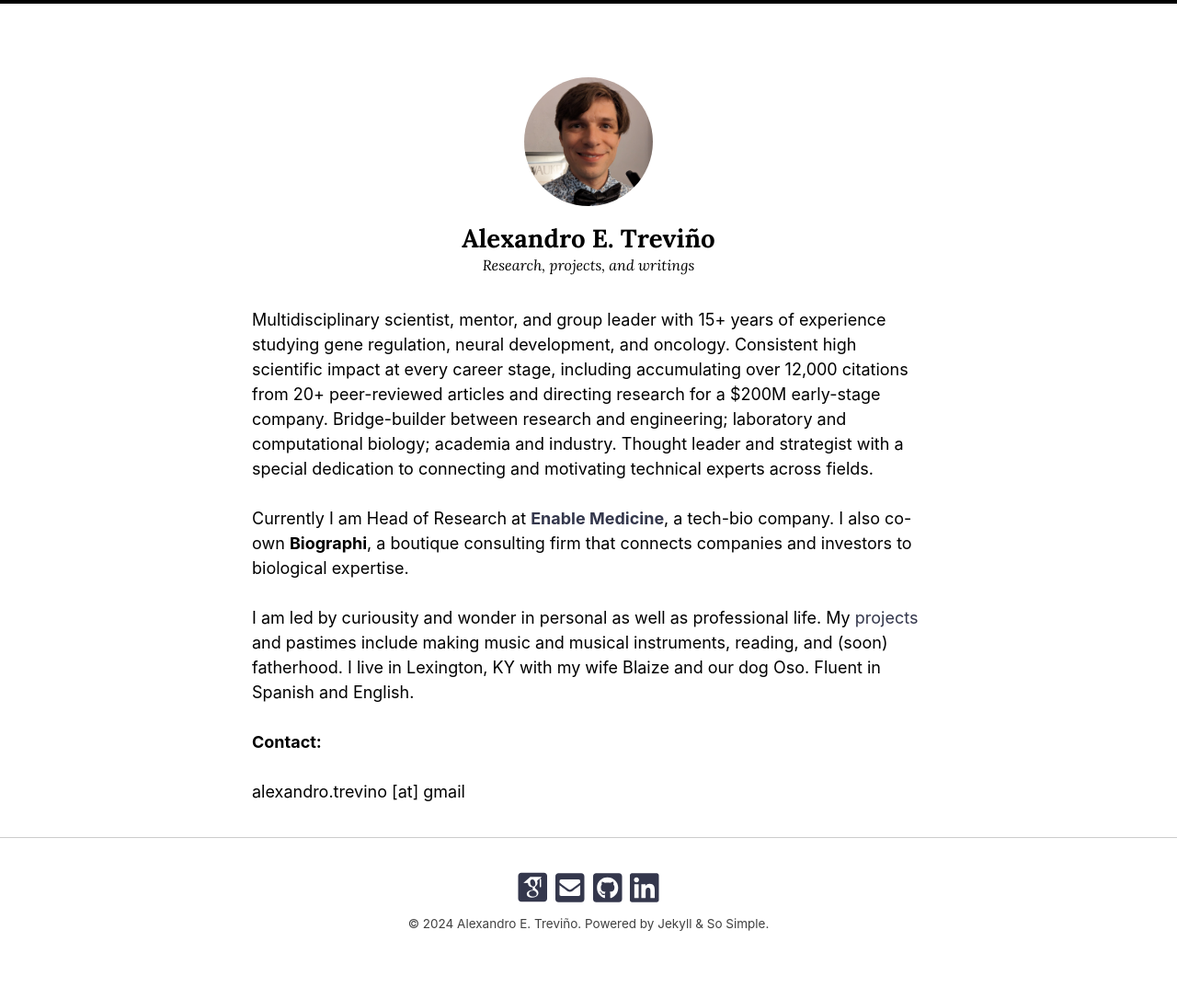
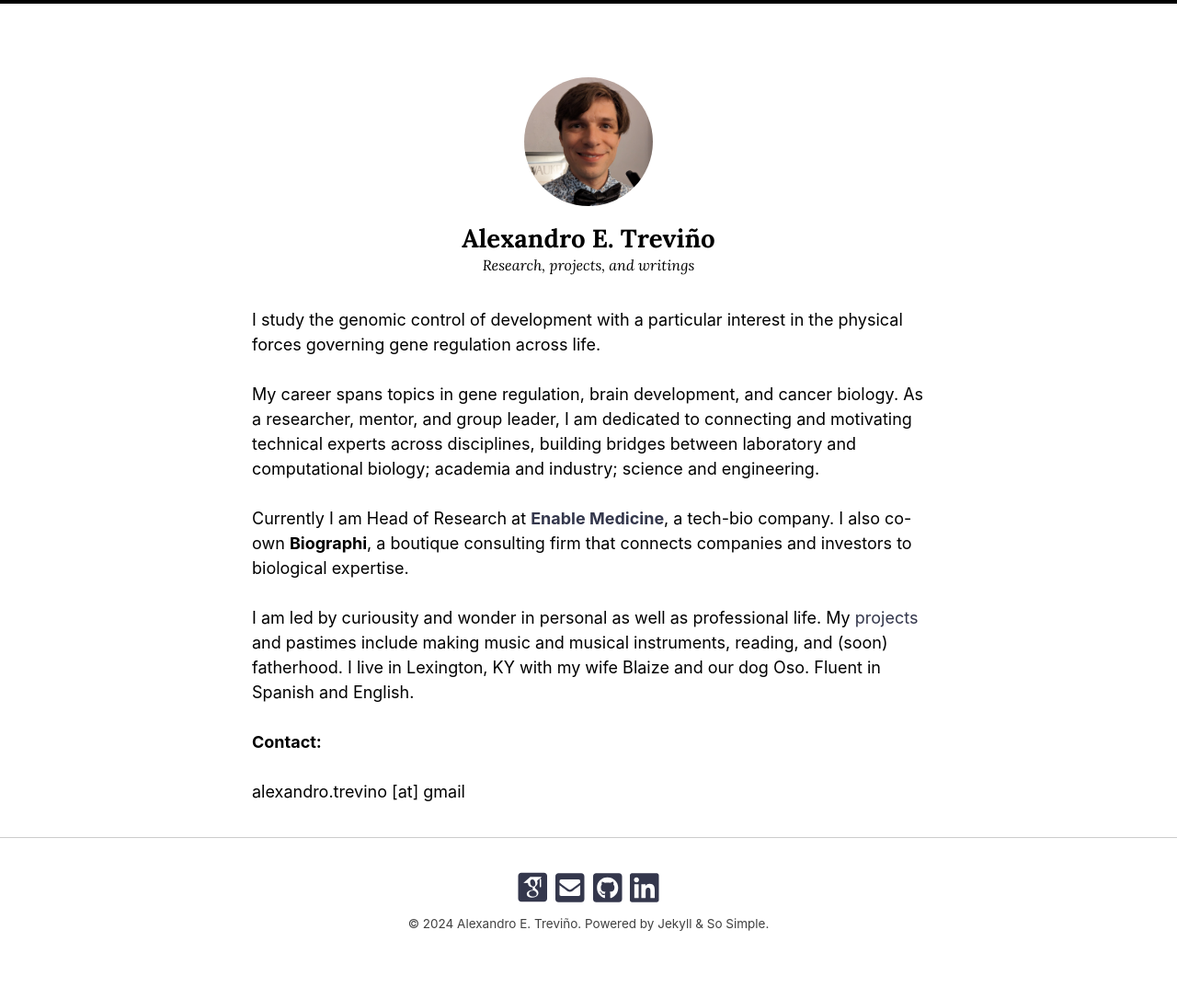
Before and after one commit to alexandrotrevino/alexandrotrevino.github.io, a Jekyll site: the page built from index.md, in a window 1280 px wide. Shown: the whole page at 92% size. Built offline with Jekyll 4.4.1, drawn with Linux system fonts in a browser that asks for light colours; nearby versions of some CDN libraries; some web fonts are replaced; comment, search, counter and statistics services are not loaded.

Commit message:
index text

```diff
--- a/index.md
+++ b/index.md
@@ -5,7 +5,9 @@ show_excerpts: true
 entries_layout: list
 ---
 
-Multidisciplinary scientist, mentor, and group leader with 15+ years of experience studying gene regulation, neural development, and oncology. Consistent high scientific impact at every career stage, including accumulating over 12,000 citations from 20+ peer-reviewed articles and directing research for a $200M early-stage company. Bridge-builder between research and engineering; laboratory and computational biology; academia and industry. Thought leader and strategist with a special dedication to connecting and motivating technical experts across fields.
+I study the genomic control of development with a particular interest in the physical forces governing gene regulation across life.
+
+My career spans topics in gene regulation, brain development, and cancer biology. As a researcher, mentor, and group leader, I am dedicated to connecting and motivating technical experts across disciplines, building bridges between laboratory and computational biology; academia and industry; science and engineering.
 
 Currently I am Head of Research at [**Enable Medicine**](https://enablemedicine.com), a tech-bio company. I also co-own **Biographi**, a boutique consulting firm that connects companies and investors to biological expertise.
 
```
